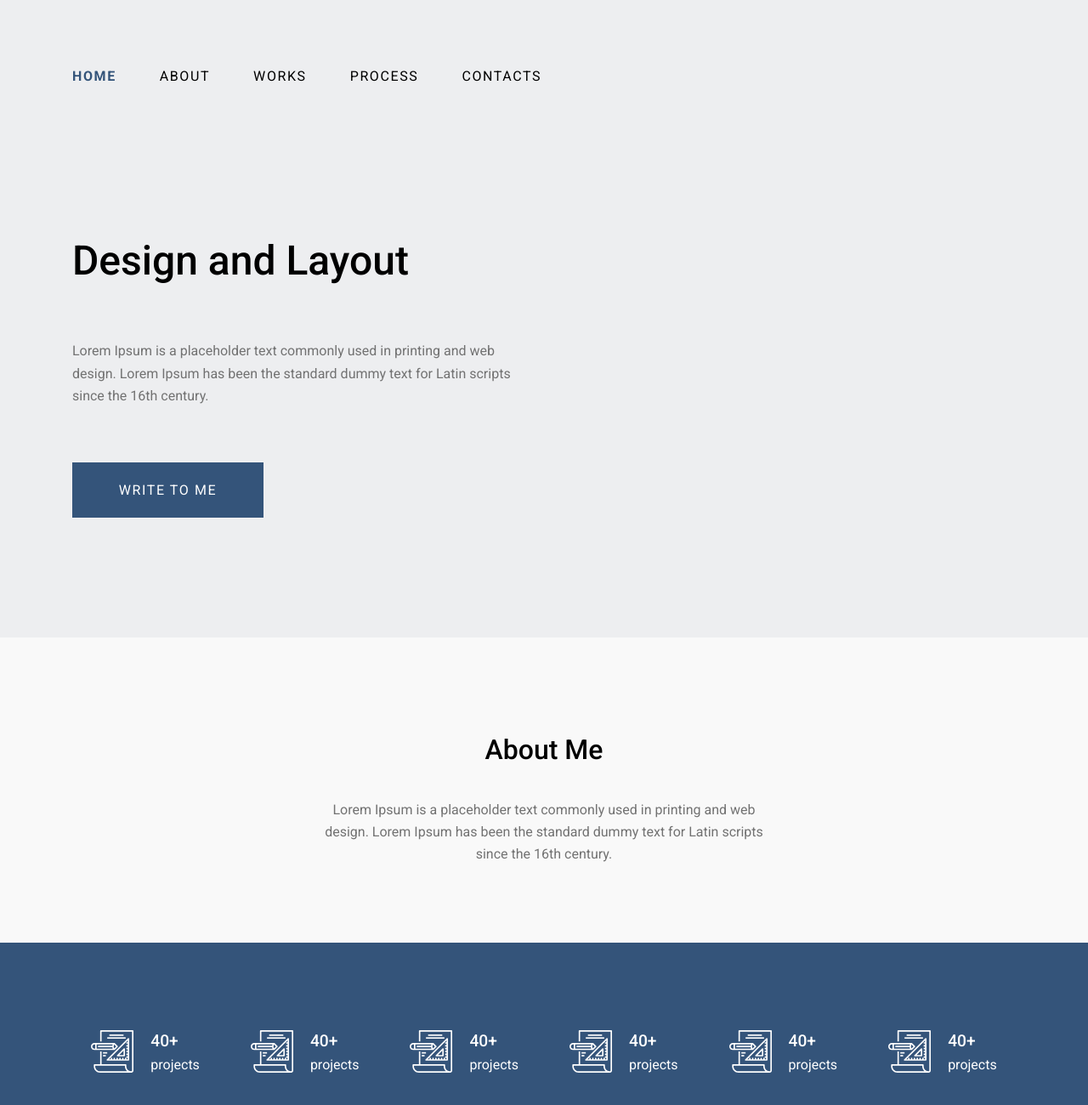
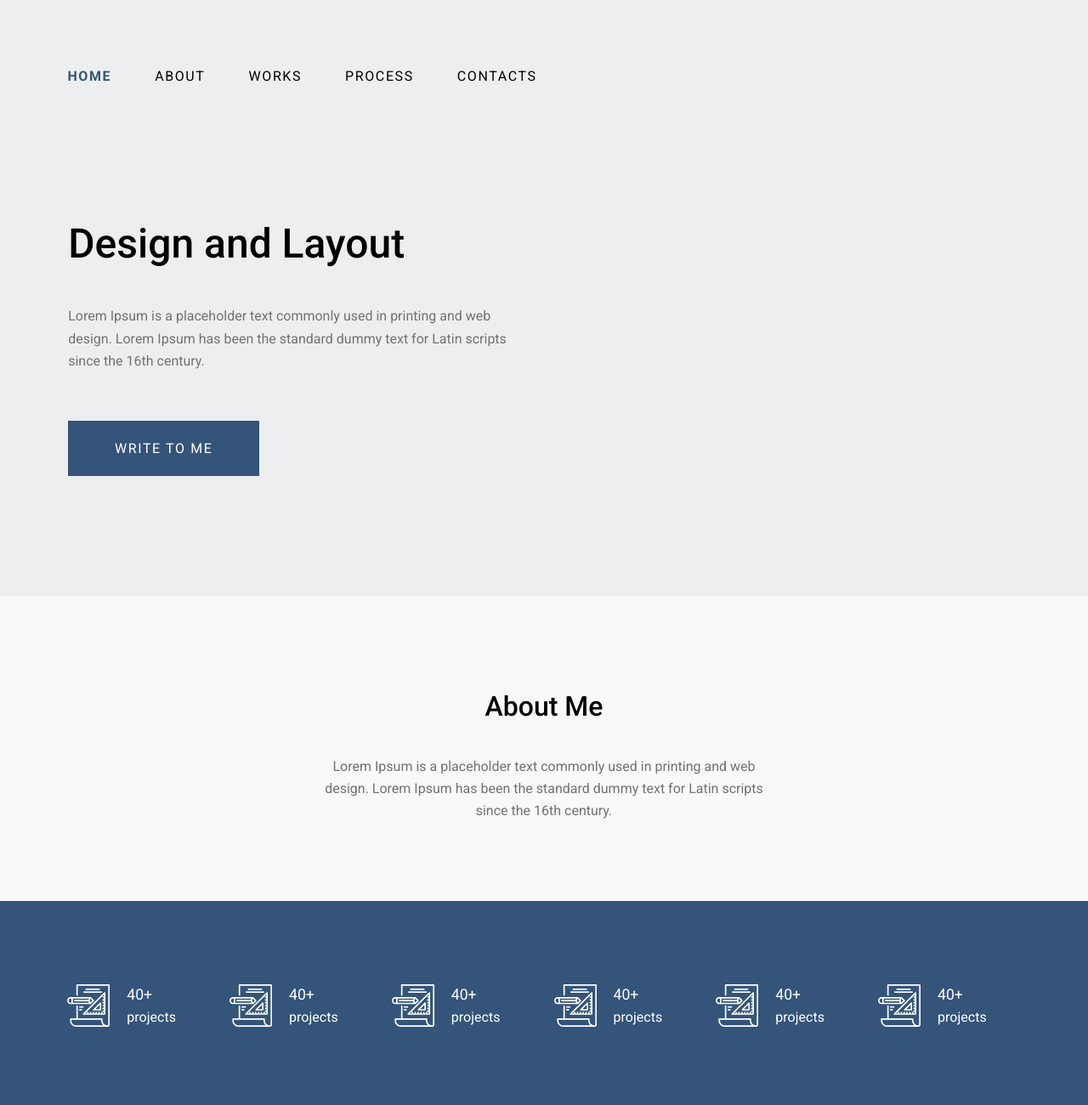
Before and after one commit to Chellsi/fullstack_hw9, a website: page index.html in a window 1280 px wide. Shown: the top 1300 px of the page at 85% size. Drawn offline with nearby package versions, Linux system fonts and the light colour scheme.

Commit message:
hw9 final

```diff
--- a/assets/styles.css
+++ b/assets/styles.css
@@ -57,8 +57,9 @@ h2 {
 }
 
 h3 {
-    font-size: 1.2rem;
-    font-weight: 500;
+    font-size: 1.1rem;
+    font-weight: 400;
+    margin-top: 0;
     margin-bottom: 0;
     padding: 0;
 }
@@ -85,12 +86,13 @@ a {
 }
 
 .section {
-    padding-top: 110px;
-    padding-bottom: 90px;
+    padding-top: 100px;
+    padding-bottom: 92px;
     text-align: center;
 }
 
 .section__title {
+    margin-top: 8px;
     margin-bottom: 35px;
 }
 
@@ -106,7 +108,7 @@ a {
 }
 
 .navbar {
-    padding-bottom: 162px;
+    padding-bottom: 142px;
 }
 
 .navbar__list {
@@ -114,7 +116,7 @@ a {
     flex-wrap: wrap;
     letter-spacing: var(--letter-spacing);
     column-gap: 27px;
-    margin-left: -0.75em;
+    margin-left: -1.1em;
 }
 
 .navbar__link {
@@ -141,12 +143,14 @@ a {
 
 .hero__title {
     margin-top: 0;
-    margin-bottom: 60px;
+    margin-bottom: 39px;
+    margin-left: -0.1em;
 }
 
 .hero__description {
     color: var(--color-secondary);
-    margin-bottom: 65px;
+    margin-bottom: 57px;
+    margin-left: -0.3em;
 }
 
 .hero__button {
@@ -161,6 +165,7 @@ a {
     padding: 0.5em;
     letter-spacing: var(--letter-spacing);
     cursor: pointer;
+    margin-left: -0.3em;
 }
 
 
@@ -174,14 +179,16 @@ a {
 .projects__container {
     background-color: var(--color-primary);
     color: var(--color-white);
-    padding: 100px;
+    padding-top: 96px;
+    padding-bottom: 96px;
+    margin-left: -2.5em;
 }
 
 .projects__list {
     display: flex;
     flex-wrap: wrap;
     justify-content: center;
-    gap: var(--gap-xxl);
+    gap: calc(var(--gap-xxl) + 0.2em);
 }
 
 .projects__item {
@@ -205,12 +212,13 @@ a {
 /* Process block */
 .process {
     background-color: var(--color-gray-lighter);
+    padding-top: 89px;
 }
 
 .video__player {
-    margin-top: 57px;
+    margin-top: 48px;
     width: 100%;
-    height: auto;
+    height: 600px;
     aspect-ratio: 16 / 9;
     border: 0;
     min-height: 200px;
@@ -220,13 +228,13 @@ a {
 .footer {
     background-color: var(--color-primary);
     color: var(--color-white);
-    padding: 50px;
+    padding: 45px;
 }
 
 .footer__text {
     display: flex;
     flex-direction: column;
-    gap: var(--gap-sm);
+    gap: calc(var(--gap-sm) - 4px);
 }
 
 .footer__title {
@@ -235,6 +243,7 @@ a {
 
 .footer__copyright {
     font-size: 13px;
+    font-weight: 300;
 }
 
 /* Media Queries */
--- a/index.html
+++ b/index.html
@@ -88,7 +88,7 @@
                 <p class="section__description">Lorem Ipsum is a placeholder text commonly used in printing and web design. Lorem Ipsum has been the standard dummy text for Latin scripts since the 16th century.</p>
             </div>
             <div class="container">
-                <iframe class="video__player" width="1110" height="600" src="https://www.youtube.com/embed/5kpva4j7jm0?si=VvtJ1rdcSvsU_I8Q" title="YouTube video player" frameborder="0" allow="accelerometer; autoplay; clipboard-write; encrypted-media; gyroscope; picture-in-picture; web-share" referrerpolicy="strict-origin-when-cross-origin" allowfullscreen></iframe>
+                <iframe class="video__player" width="560" height="315" src="https://www.youtube.com/embed/5kpva4j7jm0?si=VvtJ1rdcSvsU_I8Q" title="YouTube video player" frameborder="0" allow="accelerometer; autoplay; clipboard-write; encrypted-media; gyroscope; picture-in-picture; web-share" referrerpolicy="strict-origin-when-cross-origin" allowfullscreen></iframe>
             </div>
         </section>
     </main>
```
